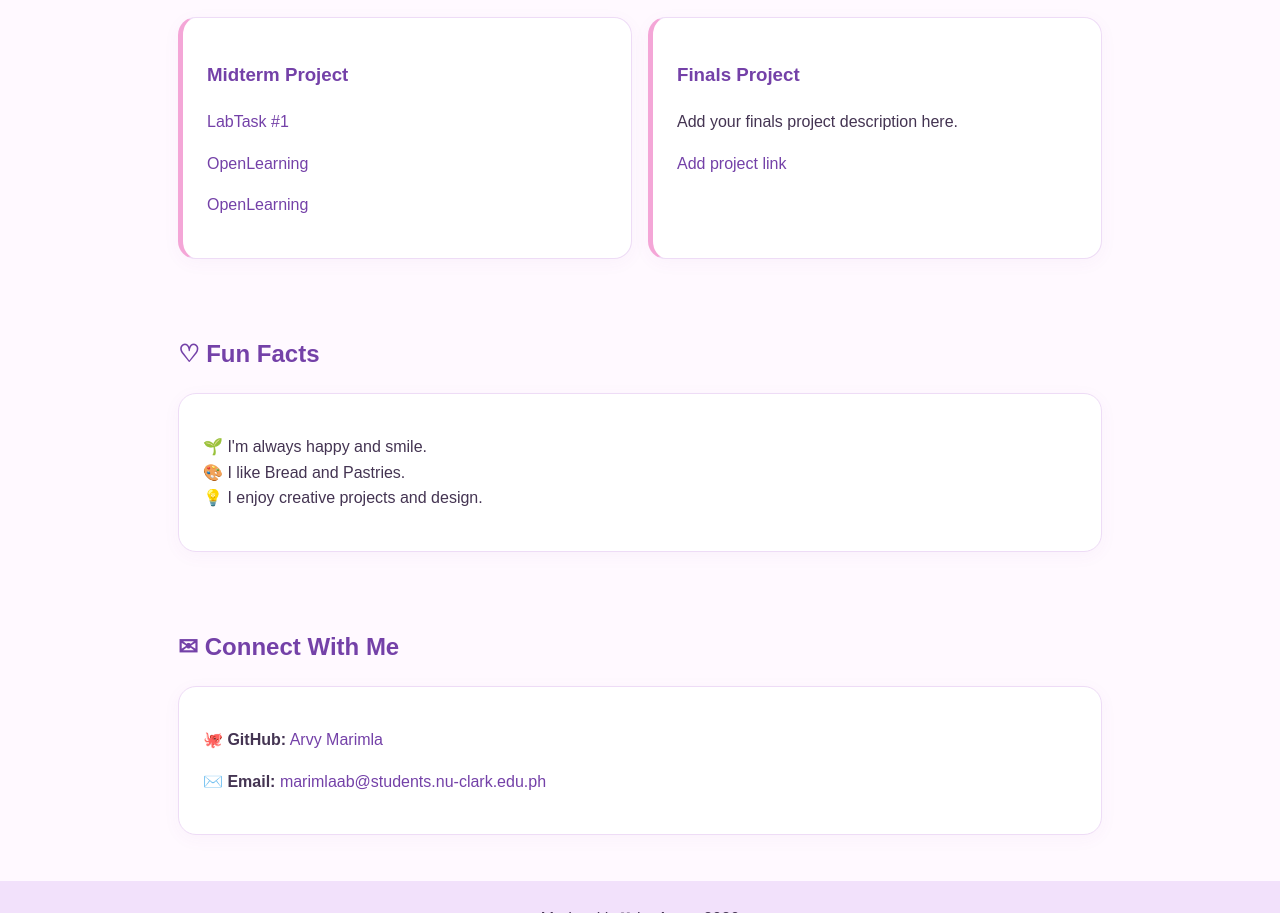
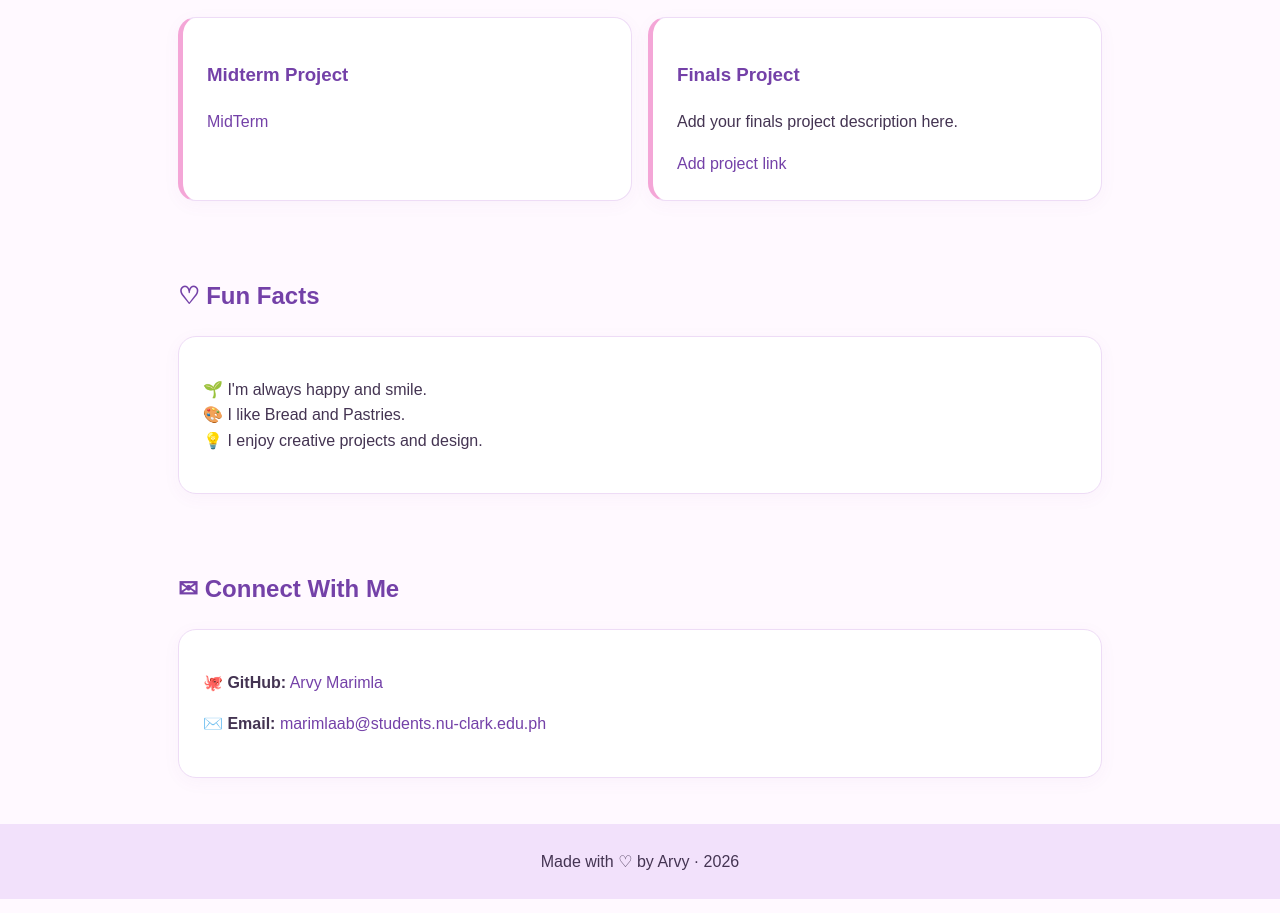
Before and after one commit to ColdyArvy/Arvy_Repositoriess, a plain HTML site: page index.html in a window 1280 px wide. Shown: the part 1141-2054 px from the top of the page. Drawn offline with Linux system fonts and the light colour scheme.

Commit message:
Update index.html

```diff
--- a/index.html
+++ b/index.html
@@ -229,20 +229,8 @@
 
                     </p>
 
-                    <a href="https://nationalueduph-my.sharepoint.com/:b:/r/personal/marimlaab_students_nu-clark_edu_ph/Documents/Microsoft%20Teams%20Chat%20Files/LabTask1Final_Marimla.pdf?d=w4cd210d9a62b4ab3af91d8cace645618&csf=1&web=1&e=kD28va">
-                        LabTask #1
-                       </a>
-                </p>
-
-                <p>
-                     <a href="https://www.openlearning.com/nuclark/">
-                        OpenLearning
-                       </a>
-                </p>
-
-                <p>
-                        <a href="https://www.openlearning.com/nuclark/">
-                        OpenLearning
+                    <a href="https://github.com/ColdyArvy/Arvy_Repositoriess/tree/3786ff9f195abb0ef8ba076ec7b0dd0684e86bba/MIDTERM">
+                        MidTerm
                     </a>
                 </p>
             </article>
```
